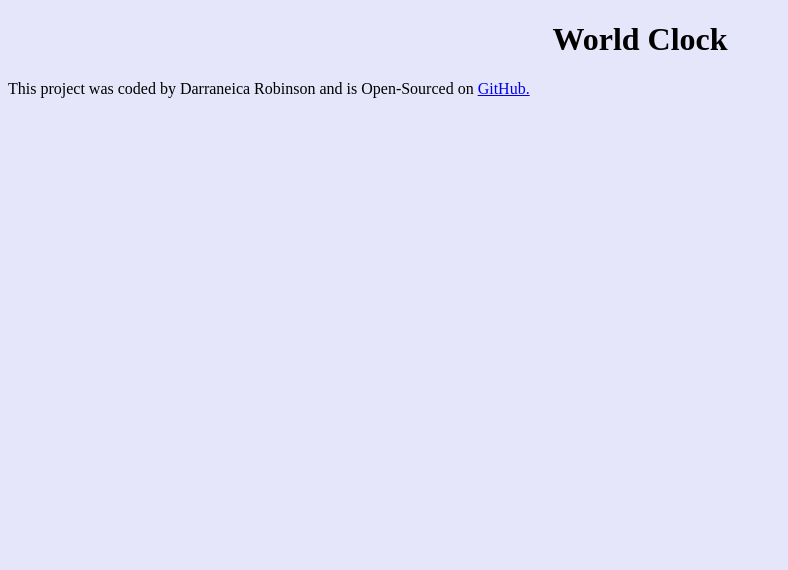
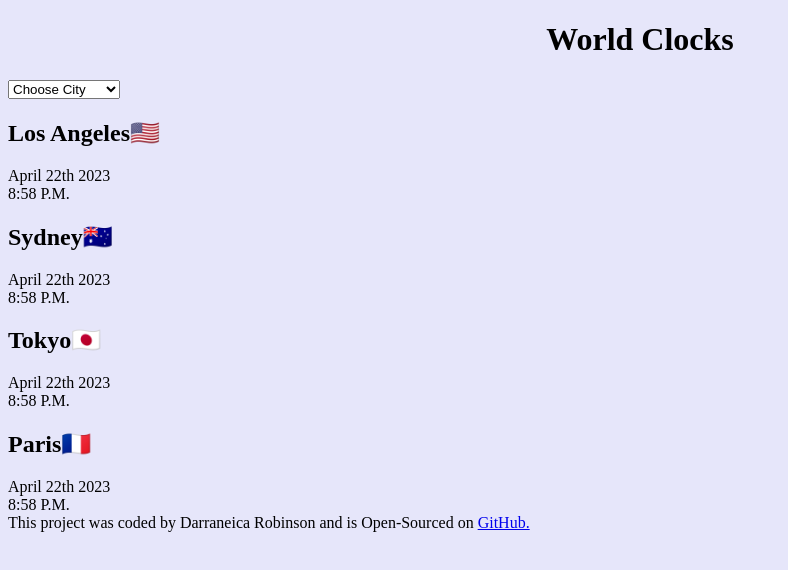
Before and after one commit to Darraneica/world-clock, a plain HTML site: page index.html in a window 1280 px wide. Shown: the whole page, without its empty margins (0-788 px from the left). Drawn offline with Linux system fonts and the light colour scheme.

Commit message:
Added basic HTML to index.

```diff
--- a/index.html
+++ b/index.html
@@ -8,11 +8,43 @@
     <link rel="stylesheet" href="src/style.css" />
   </head>
   <body>
-    <h1>World Clock</h1>
-    <footer>
-      This project was coded by Darraneica Robinson and is Open-Sourced on
-      <a href="#">GitHub.</a>
-    </footer>
+    <h1>World Clocks</h1>
+    <select id="clocks">
+      <option value="">Choose City</option>
+      <option value="">Los Angeles🇺🇸</option>
+      <option value="">Sydney🇦🇺</option>
+      <option value="">Tokyo🇯🇵</option>
+      <option value="">Paris🇫🇷</option>
+    </select>
+    <div class="city">
+      <h2>Los Angeles🇺🇸</h2>
+      <div class="date">April 22th 2023</div>
+      <div class="time">8:58 P.M.</div>
+    </div>
+    <div class="city">
+      <h2>Sydney🇦🇺</h2>
+      <div class="date">April 22th 2023</div>
+      <div class="time">8:58 P.M.</div>
+    </div>
+    <div class="city">
+      <h2>Tokyo🇯🇵</h2>
+      <div class="date">April 22th 2023</div>
+      <div class="time">8:58 P.M.</div>
+    </div>
+    <div class="city">
+      <h2>Paris🇫🇷</h2>
+      <div class="date">April 22th 2023</div>
+      <div class="time">8:58 P.M.</div>
+    </div>
+
+    <div class="footer">
+      <footer>
+        This project was coded by Darraneica Robinson and is Open-Sourced on
+        <a href="https://github.com/Darraneica/world-clock" target="_blank"
+          >GitHub.</a
+        >
+      </footer>
+    </div>
     <script src="src/world-clock.js"></script>
   </body>
 </html>
```
